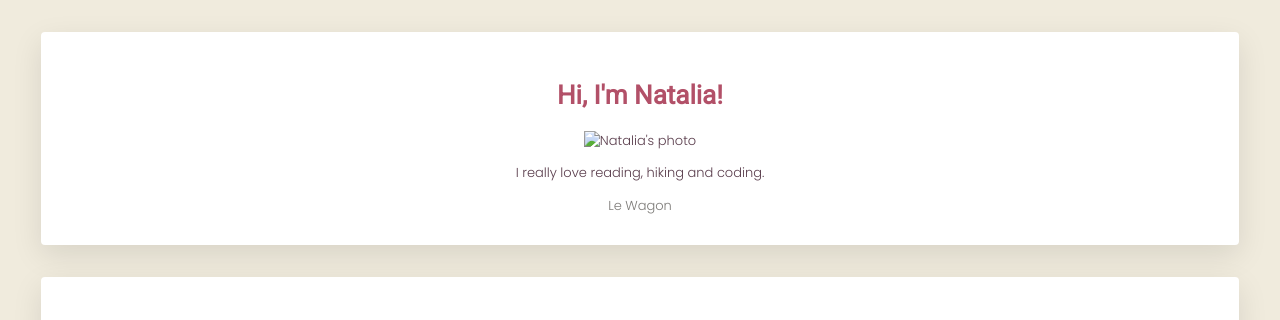
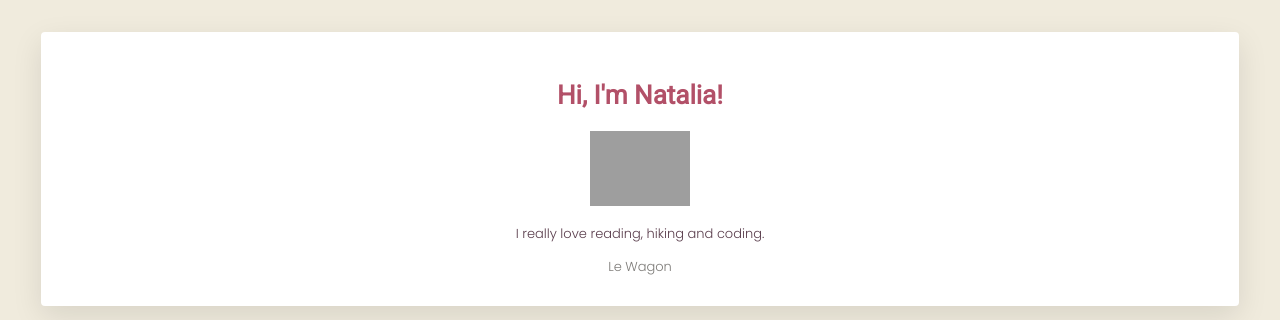
Before and after one commit to Szczepanowska/profile, a plain HTML site: page index.html in a window 1280 px wide. Shown: the top 320 px of the page. Drawn offline with Linux system fonts and the light colour scheme; the site is published under a folder, as on GitHub Pages, so addresses that start at the root find nothing.

Commit message:
img loaded

```diff
--- a/index.html
+++ b/index.html
@@ -11,7 +11,7 @@
   <body>
       <div>
         <h1>Hi, I'm Natalia!</h1>
-        <img src="/images/IMG_5588.jpeg" alt="Natalia's photo" id="logo">
+        <img src="images/IMG_5588.jpeg" alt="Natalia's photo" id="logo">
         <p>I really love reading, hiking and coding.</p>
         <a href="https://www.lewagon.com" target="_blank">
         Le Wagon
```
